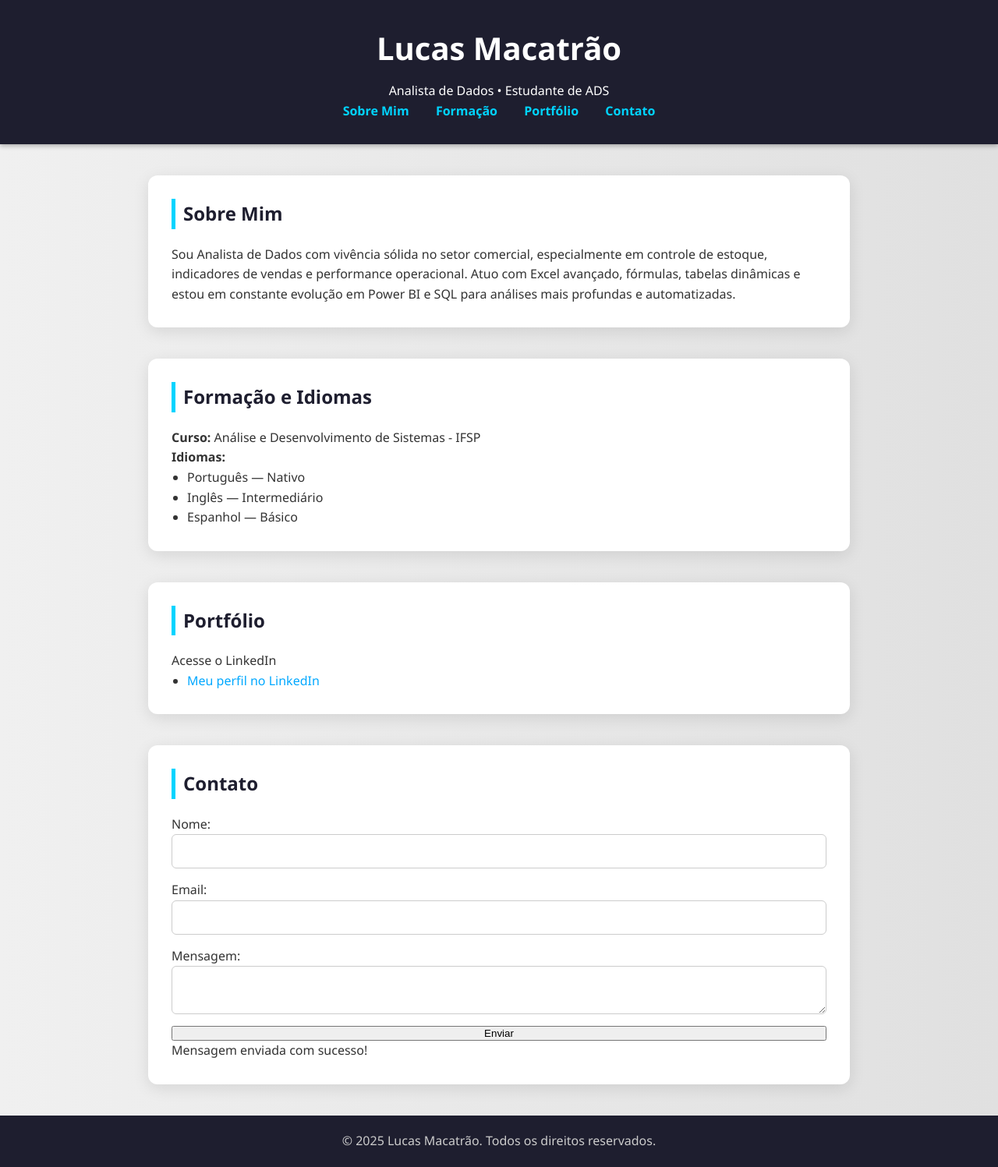
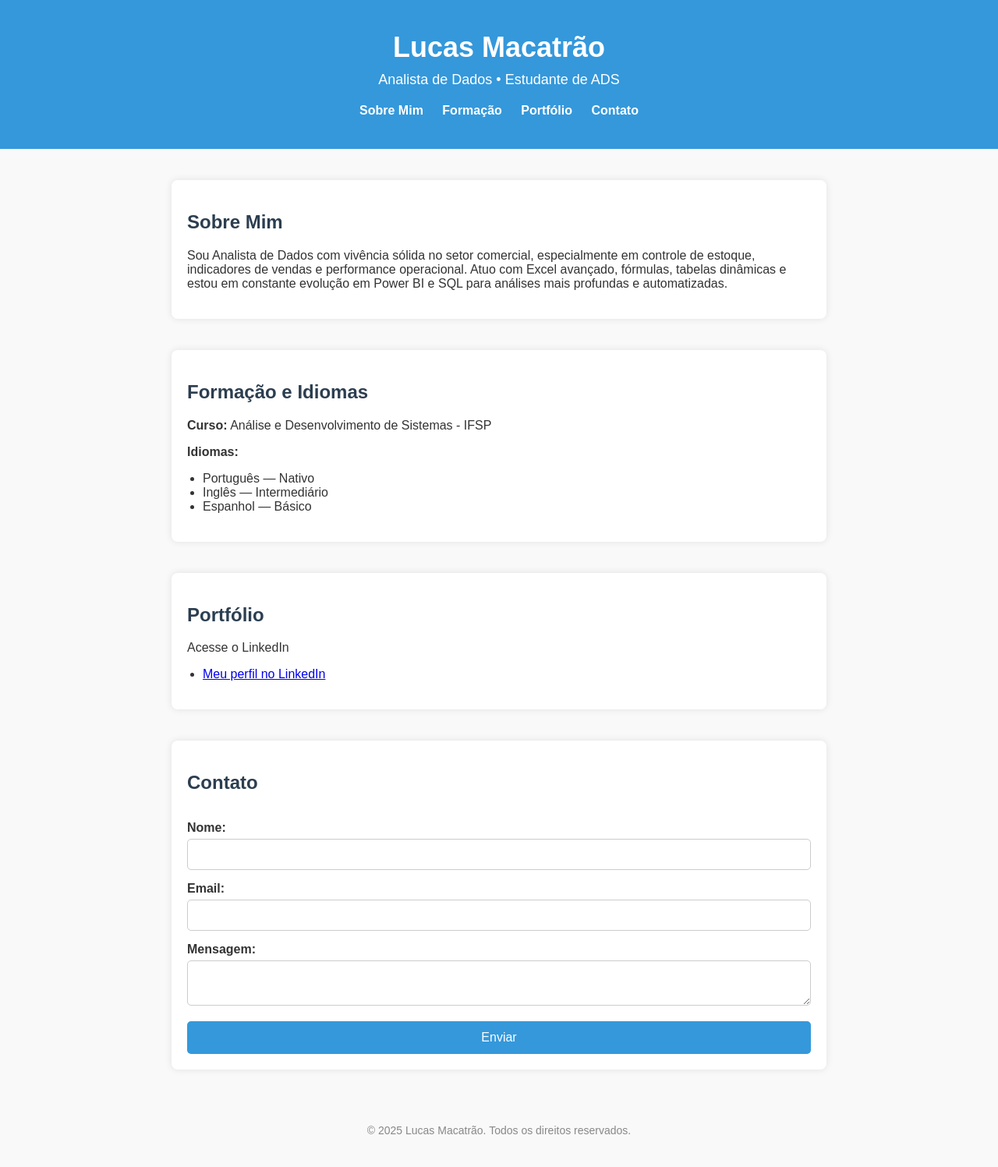
Before and after one commit to lucasmacatrao/trabalhoADS-lucasmacatrao, a plain HTML site: page index.html in a window 1280 px wide. Shown: the whole page at 78% size. Drawn offline with Linux system fonts and the light colour scheme.

Commit message:
Update style.css

```diff
--- a/style.css
+++ b/style.css
@@ -1,136 +1,114 @@
-/* Reset e fontes */
-* {
+body {
+  font-family: Arial, sans-serif;
+  background-color: #f9f9f9;
+  color: #333;
   margin: 0;
   padding: 0;
-  box-sizing: border-box;
 }
 
-body {
-  font-family: 'Segoe UI', Tahoma, Geneva, Verdana, sans-serif;
-  background: linear-gradient(to right, #f0f0f0, #e0e0e0);
-  color: #333;
-  line-height: 1.6;
-}
 
-/* Cabeçalho */
 header {
-  background: #1e1e2f;
-  color: #fff;
-  padding: 30px 20px;
+  background-color: #3498db;
+  color: white;
   text-align: center;
-  position: sticky;
-  top: 0;
-  z-index: 10;
-  box-shadow: 0 2px 6px rgba(0,0,0,0.3);
+  padding: 40px 20px;
 }
 
 header h1 {
-  font-size: 2.5rem;
-  margin-bottom: 10px;
+  margin: 0;
+  font-size: 36px;
+}
+
+header p {
+  margin: 10px 0 20px;
+  font-size: 18px;
 }
 
 nav a {
-  color: #00d4ff;
-  margin: 0 15px;
+  margin: 0 10px;
+  color: white;
   text-decoration: none;
   font-weight: bold;
-  transition: color 0.3s;
 }
 
 nav a:hover {
-  color: #fff;
+  text-decoration: underline;
 }
 
-/* Seções */
+
 section {
-  max-width: 900px;
+  max-width: 800px;
   margin: 40px auto;
-  background: #fff;
-  padding: 30px;
-  border-radius: 12px;
-  box-shadow: 0 5px 20px rgba(0,0,0,0.1);
+  padding: 20px;
+  background-color: #fff;
+  border-radius: 8px;
+  box-shadow: 0 0 10px rgba(0,0,0,0.1);
 }
 
 h2 {
-  color: #1e1e2f;
-  margin-bottom: 20px;
-  border-left: 5px solid #00d4ff;
-  padding-left: 10px;
+  color: #2c3e50;
 }
 
+
 ul {
-  list-style-type: disc;
-  margin-left: 20px;
+  padding-left: 20px;
 }
 
-a {
-  color: #00a8ff;
-  text-decoration: none;
-}
 
-a:hover {
-  text-decoration: underline;
-}
-
-/* Formulário */
 form {
   display: flex;
   flex-direction: column;
 }
 
-input, textarea {
-  padding: 12px;
-  margin-bottom: 15px;
-  border: 1px solid #ccc;
-  border-radius: 6px;
-  font-size: 1rem;
-  transition: 0.3s;
+label {
+  margin-top: 15px;
+  font-weight: bold;
 }
 
-input:focus, textarea:focus {
-  border-color: #00d4ff;
-  outline: none;
-  box-shadow: 0 0 5px rgba(0, 212, 255, 0.4);
+input, textarea {
+  margin-top: 5px;
+  padding: 10px;
+  font-size: 16px;
+  border-radius: 5px;
+  border: 1px solid #ccc;
+  resize: vertical;
 }
 
-input[type="submit"] {
-  background: #00d4ff;
+button {
+  margin-top: 20px;
+  padding: 12px;
+  background-color: #3498db;
   color: white;
   border: none;
-  font-weight: bold;
+  font-size: 16px;
+  border-radius: 5px;
   cursor: pointer;
-  transition: 0.3s;
 }
 
-input[type="submit"]:hover {
-  background: #009ec3;
+button:hover {
+  background-color: #2980b9;
 }
 
-/* Rodapé */
+
+.mensagem-sucesso {
+  display: none;
+  margin-top: 20px;
+  color: green;
+  font-weight: bold;
+  text-align: center;
+  opacity: 0;
+  transition: opacity 0.5s ease-in-out;
+}
+
+.mensagem-sucesso.visivel {
+  display: block;
+  opacity: 1;
+}
+
+
 footer {
   text-align: center;
-  background: #1e1e2f;
-  color: #ccc;
-  padding: 20px;
-  margin-top: 40px;
+  padding: 30px 0;
+  font-size: 14px;
+  color: #888;
 }
-
-/* Responsivo */
-@media (max-width: 768px) {
-  header h1 {
-    font-size: 2rem;
-  }
-
-  nav {
-    display: flex;
-    flex-direction: column;
-  }
-
-  nav a {
-    margin: 8px 0;
-  }
-
-  section {
-    margin: 20px;
-  }
-}
```
